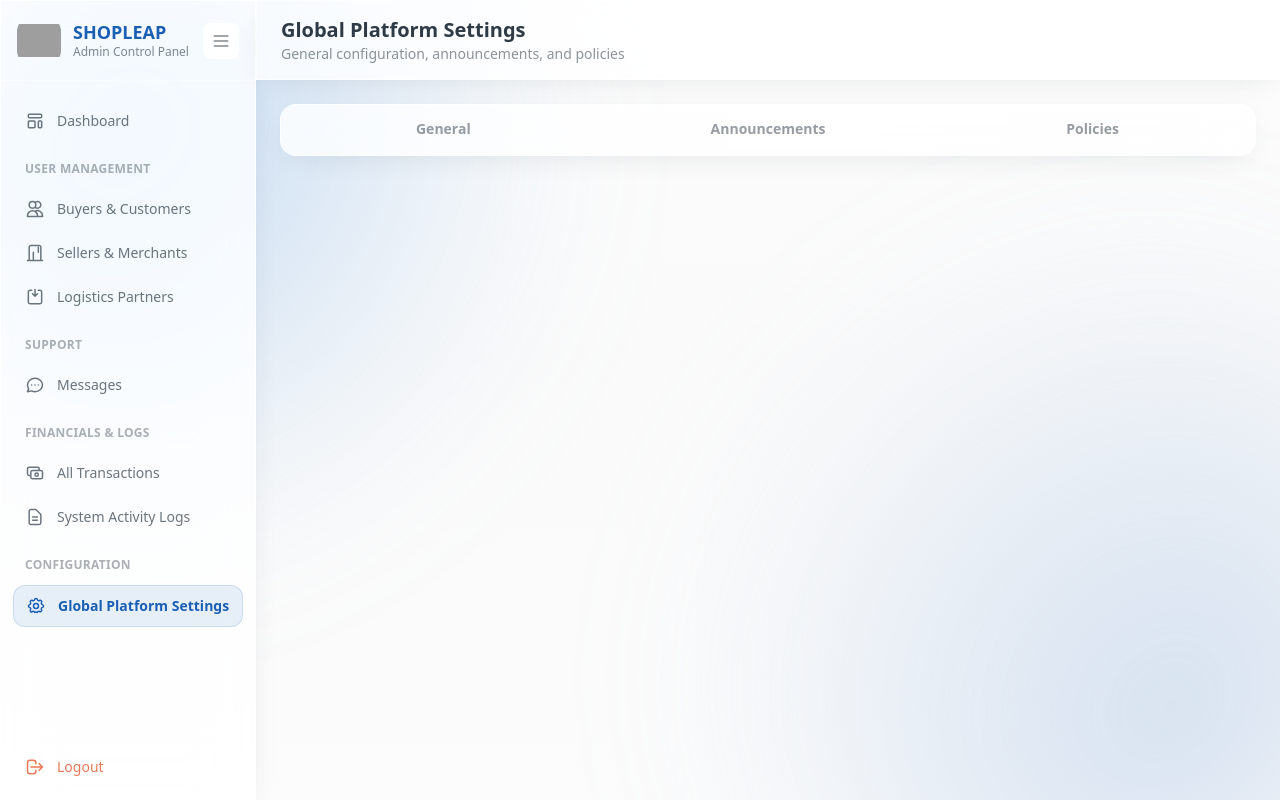
After one commit to delmundo-maverick/Shopleap-Web-App, a Laravel app: template resources/views/admin/settings/index.blade.php in a window 1280 px wide. The commit adds this page. Run offline with Laravel 12, Linux system fonts and the light colour scheme; the template is opened without the code that fills it, so the values that code supplies are empty; style sheets or scripts are compiled from the project's sources; parts of the project's set-up code (start-up, migrations or seed data) failed here and were passed over; grey boxes are pictures that could not be loaded.

Commit message:
Add Global Platform setting Management (Manage Platform Settings Post Announcements, Update Platform Policies)

```diff
--- a/app/Http/Controllers/Buyer/CheckoutController.php
+++ b/app/Http/Controllers/Buyer/CheckoutController.php
@@ -63,7 +63,7 @@ class CheckoutController extends Controller
                     'buyer_name' => $buyer->name,
                     'status' => Order::STATUS_PLACED,
                     'total_amount' => $orderTotal,
-                    'commission_amount' => round($orderTotal * 0.10, 2),
+                    'commission_amount' => round($orderTotal * \App\Models\PlatformSetting::commissionRate(), 2),
                     'ship_province' => $profile?->province,
                     'ship_municipality' => $profile?->municipality,
                     'ship_barangay' => $profile?->barangay,
--- a/resources/css/app.css
+++ b/resources/css/app.css
@@ -15,11 +15,6 @@
     --color-sale-red: #E4572E;
     --color-warning: #F97316;
     --color-light-gray: #F5F7FA;
-
-    /* Seller workspace theme (teal) */
-    --color-seller: #0D9488;
-    --color-seller-soft: #E6F7F5;
-    --color-seller-bg: #F0FAF9;
 }
 
 /*
@@ -34,12 +29,22 @@
         --accent: var(--color-primary);
     }
 
-    .theme-seller {
-        --accent: var(--color-seller);
+    [x-cloak] {
+        display: none !important;
+    }
+}
+
+@layer components {
+    .text-page-title {
+        @apply text-xl font-bold text-charcoal;
     }
 
-    [x-cloak] {
-        display: none !important;
+    .text-section-label {
+        @apply text-xs font-bold uppercase tracking-wide text-primary;
+    }
+
+    .text-card-label {
+        @apply text-xs font-semibold uppercase tracking-wide text-charcoal/45;
     }
 }
 
--- a/resources/views/Buyer/home.blade.php
+++ b/resources/views/Buyer/home.blade.php
@@ -21,6 +21,8 @@
          MAIN
     ====================================================== -->
     <main class="mx-auto max-w-7xl px-5 py-6 sm:px-8">
+
+        <x-announcement-banner audience="buyer" variant="flat" />
 
         <!-- BANNER -->
         <div class="mb-6 h-40 overflow-hidden rounded-lg bg-gradient-to-r from-primary to-sky-blue sm:h-56">
--- a/resources/views/admin/dashboard.blade.php
+++ b/resources/views/admin/dashboard.blade.php
@@ -59,8 +59,10 @@
             <!-- CONTENT -->
             <main class="flex-1 space-y-5 p-4 sm:space-y-6 sm:p-6">
 
+                <x-announcement-banner audience="super_admin" />
+
                 <!-- STAT CARDS (real data) -->
-                <div class="grid grid-cols-1 gap-4 xs:grid-cols-2 sm:gap-5 lg:grid-cols-4">
+                <div class="grid grid-cols-1 gap-5 sm:grid-cols-2 lg:grid-cols-4">
 
                     <div class="frost-panel rounded-2xl p-4 sm:p-5">
                         <p class="text-xs font-semibold uppercase tracking-wide text-charcoal/45">Pending Approvals</p>
--- /dev/null
+++ b/resources/views/admin/settings/index.blade.php
@@ -0,0 +1,312 @@
+<!DOCTYPE html>
+<html lang="en">
+
+<head>
+    <meta charset="UTF-8">
+    <meta name="viewport" content="width=device-width, initial-scale=1.0">
+
+    @vite(['resources/css/app.css', 'resources/js/app.js'])
+
+    <title>Global Platform Settings | Shopleap Admin</title>
+    <style>
+        [x-cloak] {
+            display: none !important;
+        }
+    </style>
+</head>
+
+<body class="min-h-screen text-charcoal" x-data="{ announcementModal: false, editingAnnouncement: null }">
+    <div class="frost-surface"></div>
+
+    @php
+        $inputClass =
+            'frost-input w-full rounded-xl px-4 py-2.5 text-sm outline-none transition focus:ring-4 focus:ring-primary/10';
+        $audienceLabels = [
+            'all' => 'Everyone',
+            'buyer' => 'Buyers',
+            'seller' => 'Sellers',
+            'logistics' => 'Logistics',
+            'courier' => 'Riders',
+        ];
+    @endphp
+
+    <div class="flex min-h-screen">
+        <x-navbars.admin active="settings" />
+
+        <div class="flex flex-1 flex-col">
+            <header
+                class="frost-panel-solid sticky top-0 z-30 flex h-20 items-center justify-between border-b border-white/50 px-6">
+                <div class="flex items-center gap-3">
+                    <button type="button" data-sidebar-toggle
+                        class="frost-btn rounded-lg p-2 text-charcoal/60 transition hover:bg-ice-blue hover:text-primary lg:hidden">
+                        <svg class="h-6 w-6" fill="none" stroke="currentColor" viewBox="0 0 24 24">
+                            <path stroke-linecap="round" stroke-linejoin="round" stroke-width="2"
+                                d="M4 6h16M4 12h16M4 18h16" />
+                        </svg>
+                    </button>
+                    <div>
+                        <h2 class="text-xl font-bold text-charcoal">Global Platform Settings</h2>
+                        <p class="text-sm text-charcoal/55">General configuration, announcements, and policies</p>
+                    </div>
+                </div>
+            </header>
+
+            <main class="flex-1 space-y-5 p-6">
+
+                @if (session('status'))
+                    <div
+                        class="frost-panel rounded-2xl border border-leaf-green/20 bg-leaf-green/10 px-4 py-3 text-sm text-leaf-green">
+                        {{ session('status') }}
+                    </div>
+                @endif
+                @if ($errors->any())
+                    <div
+                        class="frost-panel rounded-2xl border border-sale-red/20 bg-sale-red/10 px-4 py-3 text-sm text-sale-red">
+                        {{ $errors->first() }}
+                    </div>
+                @endif
+
+                <!-- TABS -->
+                <div class="frost-panel-solid flex rounded-2xl">
+                    @foreach (['general' => 'General', 'announcements' => 'Announcements', 'policies' => 'Policies'] as $key => $label)
+                        <a href="{{ route('admin.settings.index', ['tab' => $key]) }}"
+                            class="flex flex-1 items-center justify-center border-b-2 px-3 py-3.5 text-sm font-semibold transition
+                                {{ $tab === $key ? 'border-primary text-primary' : 'border-transparent text-charcoal/50 hover:text-charcoal' }}">
+                            {{ $label }}
+                        </a>
+                    @endforeach
+                </div>
+
+                @if ($tab === 'general')
+
+                    <div class="frost-panel-solid max-w-xl rounded-2xl p-6">
+                        <p class="mb-4 text-xs font-bold uppercase tracking-wide text-primary">General Settings</p>
+
+                        <form method="POST" action="{{ route('admin.settings.general') }}" class="space-y-5">
+                            @csrf
+                            <div>
+                                <label class="mb-1.5 block text-sm font-semibold">Platform Name</label>
+                                <input type="text" name="platform_name" required maxlength="100"
+                                    value="{{ old('platform_name', $settings['platform_name']) }}"
+                                    class="{{ $inputClass }}">
+                            </div>
+                            <div>
+                                <label class="mb-1.5 block text-sm font-semibold">Support E-mail</label>
+                                <input type="email" name="support_email" required
+                                    value="{{ old('support_email', $settings['support_email']) }}"
+                                    class="{{ $inputClass }}">
+                            </div>
+                            <div>
+                                <label class="mb-1.5 block text-sm font-semibold">Platform Commission Rate (%)</label>
+                                <input type="number" name="commission_rate" required min="0" max="100"
+                                    step="0.1" value="{{ old('commission_rate', $settings['commission_rate']) }}"
+                                    class="{{ $inputClass }}">
+                                <p class="mt-1.5 text-xs text-charcoal/50">
+                                    Applies to new orders only. Orders already placed keep the commission rate that was
+                                    in effect when they were created.
+                                </p>
+                            </div>
+                            <button type="submit"
+                                class="rounded-xl bg-primary px-6 py-3 text-sm font-bold text-white transition hover:bg-sky-blue">
+                                Save Settings
+                            </button>
+                        </form>
+                    </div>
+                @elseif ($tab === 'announcements')
+                    <div class="flex justify-end">
+                        <button type="button" @click="announcementModal = true; editingAnnouncement = null"
+                            class="rounded-xl bg-primary px-5 py-2.5 text-sm font-bold text-white transition hover:bg-sky-blue">
+                            + Post Announcement
+                        </button>
+                    </div>
+
+                    <div class="frost-panel-solid overflow-hidden rounded-2xl">
+                        @if ($announcements->isEmpty())
+                            <div class="flex h-48 flex-col items-center justify-center text-center">
+                                <p class="text-sm font-semibold text-charcoal">No announcements yet</p>
+                            </div>
+                        @else
+                            <table class="w-full text-left text-sm">
+                                <thead class="border-b border-white/50 bg-primary/5 text-charcoal/60">
+                                    <tr>
+                                        <th class="px-5 py-3 font-semibold">Announcement</th>
+                                        <th class="px-5 py-3 font-semibold">Audience</th>
+                                        <th class="px-5 py-3 font-semibold">Window</th>
+                                        <th class="px-5 py-3 font-semibold">Status</th>
+                                        <th class="px-5 py-3"></th>
+                                    </tr>
+                                </thead>
+                                <tbody class="divide-y divide-white/50">
+                                    @foreach ($announcements as $a)
+                                        <tr>
+                                            <td class="px-5 py-4">
+                                                <p class="font-semibold text-charcoal">{{ $a->title }}</p>
+                                                <p class="line-clamp-1 text-xs text-charcoal/50">{{ $a->body }}
+                                                </p>
+                                            </td>
+                                            <td class="px-5 py-4 text-charcoal/70">
+                                                {{ $audienceLabels[$a->audience] ?? $a->audience }}</td>
+                                            <td class="px-5 py-4 text-xs text-charcoal/50">
+                                                {{ $a->starts_at?->format('M d, Y') ?? 'Now' }} –
+                                                {{ $a->ends_at?->format('M d, Y') ?? 'No end date' }}
+                                            </td>
+                                            <td class="px-5 py-4">
+                                                <span
+                                                    class="rounded-full px-2.5 py-1 text-xs font-semibold {{ $a->is_active ? 'bg-leaf-green/10 text-leaf-green' : 'bg-light-gray text-charcoal/50' }}">
+                                                    {{ $a->is_active ? 'Active' : 'Inactive' }}
+                                                </span>
+                                            </td>
+                                            <td class="px-5 py-4 text-right">
+                                                <div class="flex justify-end gap-2">
+                                                    <button type="button"
+                                                        @click="announcementModal = true; editingAnnouncement = @js($a)"
+                                                        class="rounded-lg bg-primary/10 px-3 py-1.5 text-xs font-semibold text-primary transition hover:bg-primary/20">
+                                                        Edit
+                                                    </button>
+                                                    <form method="POST"
+                                                        action="{{ route('admin.settings.announcements.toggle', $a) }}">
+                                                        @csrf
+                                                        <button type="submit"
+                                                            class="rounded-lg bg-light-gray px-3 py-1.5 text-xs font-semibold text-charcoal/70 transition hover:bg-charcoal/10">
+                                                            {{ $a->is_active ? 'Deactivate' : 'Activate' }}
+                                                        </button>
+                                                    </form>
+                                                    <form method="POST"
+                                                        action="{{ route('admin.settings.announcements.destroy', $a) }}"
+                                                        onsubmit="return confirm('Delete this announcement?')">
+                                                        @csrf
+                                                        @method('DELETE')
+                                                        <button type="submit"
+                                                            class="rounded-lg bg-sale-red/10 px-3 py-1.5 text-xs font-semibold text-sale-red transition hover:bg-sale-red/20">
+                                                            Delete
+                                                        </button>
+                                                    </form>
+                                                </div>
+                                            </td>
+                                        </tr>
+                                    @endforeach
+                                </tbody>
+                            </table>
+                            <div class="p-4">{{ $announcements->onEachSide(1)->links() }}</div>
+                        @endif
+                    </div>
+                @else
+                    <div class="space-y-4">
+                        @foreach ($policies as $policy)
+                            <div class="frost-panel-solid rounded-2xl p-5">
+                                <div class="flex items-start justify-between gap-3">
+                                    <div>
+                                        <p class="text-sm font-bold text-charcoal">{{ $policy->title }}</p>
+                                        <p class="text-xs text-charcoal/50">
+                                            v{{ $policy->version }} ·
+                                            {{ $policy->editor?->name ? "Last updated by {$policy->editor->name}, " : 'Updated ' }}{{ $policy->updated_at->diffForHumans() }}
+                                        </p>
+                                        <a href="{{ route('policies.show', $policy) }}" target="_blank"
+                                            class="text-xs font-semibold text-primary hover:underline">
+                                            View public page →
+                                        </a>
+                                    </div>
+                                </div>
+
+                                <details class="mt-3">
+                                    <summary class="cursor-pointer text-xs font-semibold text-primary hover:underline">
+                                        Edit</summary>
+                                    <form method="POST"
+                                        action="{{ route('admin.settings.policies.update', $policy) }}"
+                                        class="mt-3 space-y-3">
+                                        @csrf
+                                        <div>
+                                            <label
+                                                class="mb-1 block text-xs font-semibold text-charcoal/60">Title</label>
+                                            <input type="text" name="title" required maxlength="150"
+                                                value="{{ $policy->title }}" class="{{ $inputClass }}">
+                                        </div>
+                                        <div>
+                                            <label
+                                                class="mb-1 block text-xs font-semibold text-charcoal/60">Content</label>
+                                            <textarea name="body" rows="12" required class="{{ $inputClass }} resize-y">{{ $policy->body }}</textarea>
+                                        </div>
+                                        <button type="submit"
+                                            class="rounded-xl bg-primary px-5 py-2.5 text-sm font-bold text-white transition hover:bg-sky-blue">
+                                            Save (creates v{{ $policy->version + 1 }})
+                                        </button>
+                                    </form>
+                                </details>
+                            </div>
+                        @endforeach
+                    </div>
+
+                @endif
+
+            </main>
+        </div>
+    </div>
+
+    <!-- ANNOUNCEMENT MODAL -->
+    <div x-show="announcementModal" x-cloak x-transition.opacity
+        class="fixed inset-0 z-50 flex items-center justify-center bg-charcoal/50 px-4">
+        <div @click.outside="announcementModal = false" x-transition
+            class="w-full max-w-lg rounded-2xl border border-light-gray bg-white p-6 shadow-2xl">
+
+            <h3 class="text-lg font-bold text-charcoal"
+                x-text="editingAnnouncement ? 'Edit Announcement' : 'Post Announcement'"></h3>
+
+            <form method="POST"
+                :action="editingAnnouncement ? `/admin/settings/announcements/${editingAnnouncement.id}` :
+                    '{{ route('admin.settings.announcements.store') }}'"
+                class="mt-4 space-y-4">
+                @csrf
+
+                <div>
+                    <label class="mb-1 block text-sm font-semibold">Title</label>
+                    <input type="text" name="title" required maxlength="150"
+                        :value="editingAnnouncement?.title ?? ''" class="{{ $inputClass }}">
+                </div>
+                <div>
+                    <label class="mb-1 block text-sm font-semibold">Message</label>
+                    <textarea name="body" rows="3" required maxlength="1000" class="{{ $inputClass }} resize-none"
+                        x-text="editingAnnouncement?.body ?? ''"></textarea>
+                </div>
+                <div class="grid grid-cols-2 gap-3">
+                    <div>
+                        <label class="mb-1 block text-sm font-semibold">Audience</label>
+                        <select name="audience" required class="{{ $inputClass }}">
+                            @foreach ($audienceLabels as $key => $label)
+                                <option value="{{ $key }}"
+                                    :selected="editingAnnouncement?.audience === '{{ $key }}'">
+                                    {{ $label }}</option>
+                            @endforeach
+                        </select>
+                    </div>
+                    <div class="flex items-end gap-2 pb-2.5">
+                        <input type="checkbox" name="is_active" value="1" class="h-4 w-4 accent-primary"
+                            :checked="editingAnnouncement ? editingAnnouncement.is_active : true">
+                        <label class="text-sm font-semibold">Active</label>
+                    </div>
+                    <div>
+                        <label class="mb-1 block text-xs font-semibold text-charcoal/60">Starts (optional)</label>
+                        <input type="date" name="starts_at" class="{{ $inputClass }}">
+                    </div>
+                    <div>
+                        <label class="mb-1 block text-xs font-semibold text-charcoal/60">Ends (optional)</label>
+                        <input type="date" name="ends_at" class="{{ $inputClass }}">
+                    </div>
+                </div>
+
+                <div class="flex justify-end gap-2 pt-2">
+                    <button type="button" @click="announcementModal = false"
+                        class="rounded-xl border border-light-gray px-4 py-2.5 text-sm font-semibold text-charcoal/60 transition hover:bg-light-gray">
+                        Cancel
+                    </button>
+                    <button type="submit"
+                        class="rounded-xl bg-primary px-5 py-2.5 text-sm font-bold text-white transition hover:bg-sky-blue">
+                        Save
+                    </button>
+                </div>
+            </form>
+        </div>
+    </div>
+
+</body>
+
+</html>
--- a/resources/views/components/logistics/layout.blade.php
+++ b/resources/views/components/logistics/layout.blade.php
@@ -44,6 +44,8 @@
             </header>
 
             <main class="flex-1 space-y-5 p-6">
+                <x-announcement-banner audience="logistics" />
+
                 @if (session('status'))
                     <div
                         class="frost-panel rounded-2xl border border-leaf-green/20 bg-leaf-green/10 px-4 py-3 text-sm text-leaf-green">
--- a/resources/views/components/navbars/admin.blade.php
+++ b/resources/views/components/navbars/admin.blade.php
@@ -217,7 +217,7 @@
             </p>
 
 
-            <a href="#" title="Global Platform Settings"
+            <a href="{{ route('admin.settings.index') }}" title="Global Platform Settings"
                 class="nav-link flex items-center gap-3 rounded-xl px-3 py-2.5 text-sm font-medium transition
                 {{ $active === 'settings'
                     ? 'frost-chip text-primary font-semibold'
--- a/resources/views/seller/dashboard.blade.php
+++ b/resources/views/seller/dashboard.blade.php
@@ -60,6 +60,8 @@
 
             <!-- CONTENT -->
             <main class="flex-1 space-y-6 p-6">
+
+                <x-announcement-banner audience="seller" />
 
                 <!-- STAT CARDS (real data) -->
                 <div class="grid grid-cols-1 gap-5 sm:grid-cols-2 lg:grid-cols-4">
--- a/routes/web.php
+++ b/routes/web.php
@@ -14,6 +14,8 @@ use App\Http\Controllers\Admin\BuyerManagementController;
 use App\Http\Controllers\Admin\LogisticsManagementController;
 use App\Http\Controllers\Admin\TransactionController;
 use App\Http\Controllers\Admin\ActivityLogController;
+use App\Http\Controllers\Admin\PlatformSettingController;
+use App\Http\Controllers\PolicyController;
 
 use App\Http\Controllers\Logistics\DashboardController as LogisticsDashboardController;
 use App\Http\Controllers\Logistics\RiderController;
@@ -74,6 +76,8 @@ Route::post('/register/seller', [SellerRegistrationController::class, 'store']);
 // Logistics Registration (Fixed duplicate route definition)
 Route::get('/register/logistics', [LogisticsRegistrationController::class, 'create'])->name('register.logistics');
 Route::post('/register/logistics', [LogisticsRegistrationController::class, 'store']);
+
+Route::get('/policies/{policy}', [PolicyController::class, 'show'])->name('policies.show');
 
 /*
 |--------------------------------------------------------------------------
@@ -142,6 +146,14 @@ Route::middleware(['auth', 'admin'])->prefix('admin')->name('admin.')->group(fun
     Route::get('/transactions/export/csv', [TransactionController::class, 'exportCsv'])->name('transactions.export.csv');
 
     Route::get('/logs', [ActivityLogController::class, 'index'])->name('logs.index');
+
+    Route::get('/settings', [PlatformSettingController::class, 'index'])->name('settings.index');
+    Route::post('/settings/general', [PlatformSettingController::class, 'updateGeneral'])->name('settings.general');
+    Route::post('/settings/announcements', [PlatformSettingController::class, 'storeAnnouncement'])->name('settings.announcements.store');
+    Route::post('/settings/announcements/{announcement}', [PlatformSettingController::class, 'updateAnnouncement'])->name('settings.announcements.update');
+    Route::post('/settings/announcements/{announcement}/toggle', [PlatformSettingController::class, 'toggleAnnouncement'])->name('settings.announcements.toggle');
+    Route::delete('/settings/announcements/{announcement}', [PlatformSettingController::class, 'destroyAnnouncement'])->name('settings.announcements.destroy');
+    Route::post('/settings/policies/{policy}', [PlatformSettingController::class, 'updatePolicy'])->name('settings.policies.update');
 });
 
 
```
Also changed, not shown: app/Http/Controllers/Admin/PlatformSettingController.php (added, +127 -0 lines), app/Http/Controllers/PolicyController.php (added, +13 -0 lines), app/Models/Announcement.php (added, +38 -0 lines), app/Models/PlatformPolicy.php (added, +20 -0 lines), app/Models/PlatformSetting.php (added, +30 -0 lines), database/seeders/PlatformDefaultsSeeder.php (added, +29 -0 lines), resources/views/components/announcement-banner.blade.php (added, +49 -0 lines), resources/views/policies/show.blade.php (added, +35 -0 lines), database/migrations/2026_10_04_180040_create_platform_settings_table.php (added), database/migrations/2026_10_04_180045_create_announcements_table.php (added), database/migrations/2026_10_04_180050_create_platform_policies_table.php (added).
